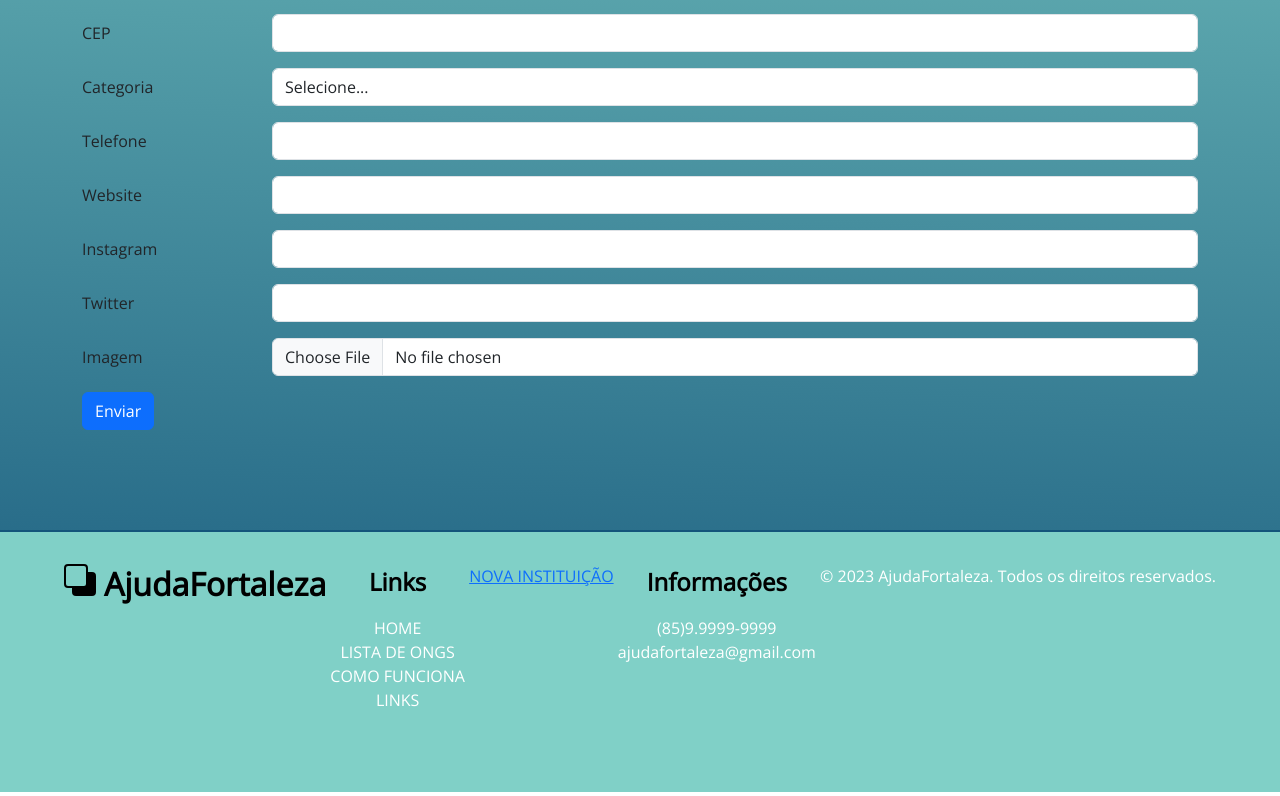
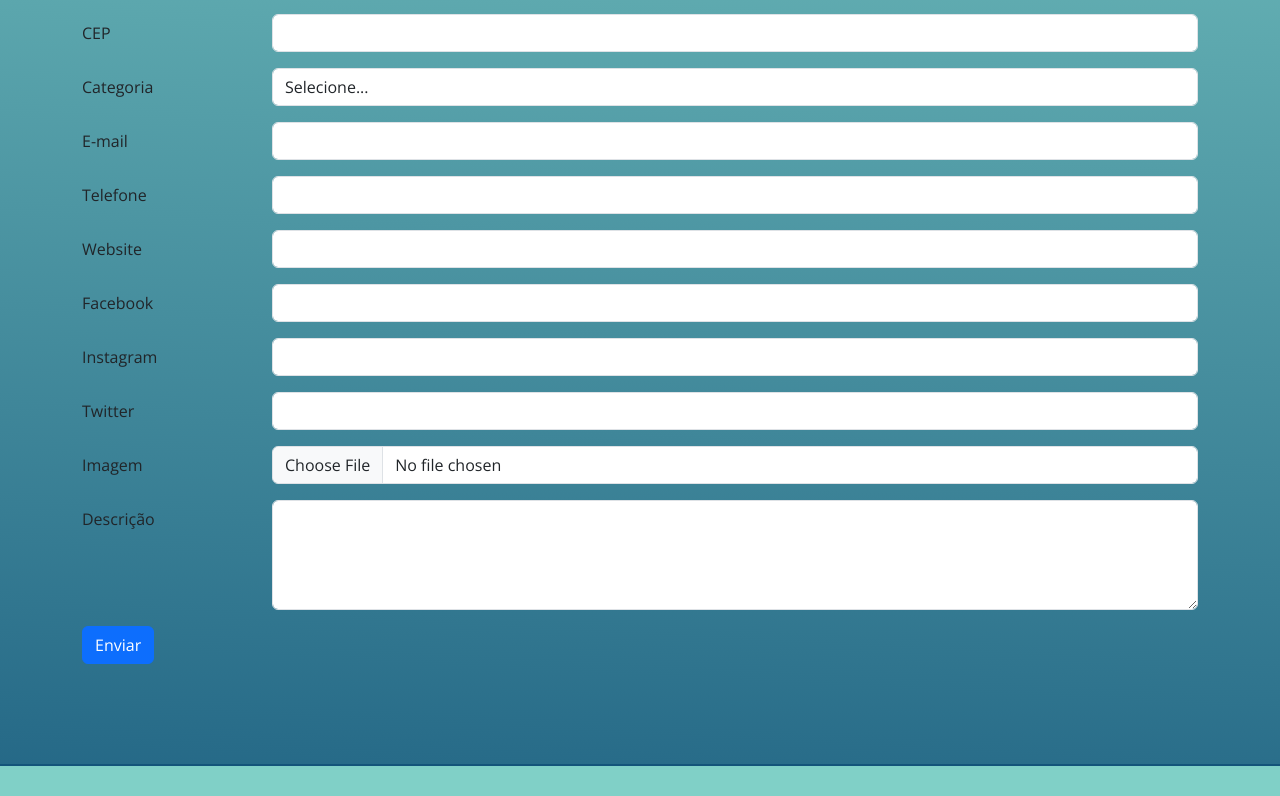
Before and after one commit to Thejuniorsouza/AjudaFortalezaApp, a React (Vite) app: page /FormNewInst in a window 1280 px wide. Shown: the part 449-1245 px from the top of the page. Built offline with nearby package versions, Linux system fonts and the light colour scheme; no server answers; the database is empty.

Commit message:
Adiciona campos do formulario que faltavam

```diff
--- a/src/components/FormDb/FormDb.jsx
+++ b/src/components/FormDb/FormDb.jsx
@@ -16,7 +16,9 @@ function FormDb() {
         estado: "CE",
         cep: "",
         telefone: "",
+        email: "",
         website: "",
+        facebook: "",
         instagram: "",
         twitter: "",
         descricao: "",
@@ -93,7 +95,9 @@ function FormDb() {
                 estado: "CE",
                 cep: "",
                 telefone: "",
+                email: "",
                 website: "",
+                facebook: "",
                 instagram: "",
                 twitter: "",
                 descricao: "",
@@ -240,6 +244,21 @@ function FormDb() {
                             </Form.Control>
                         </Col>
                     </Form.Group>
+
+                    <Form.Group as={Row} className="mb-3">
+                        <Form.Label column sm={2}>
+                            E-mail
+                        </Form.Label>
+                        <Col sm={10}>
+                            <Form.Control
+                                type="text"
+                                name="email"
+                                value={formData.email}
+                                onChange={handleInputChange}
+                            />
+                        </Col>
+                    </Form.Group>
+
                     <Form.Group as={Row} className="mb-3">
                         <Form.Label column sm={2}>
                             Telefone
@@ -268,6 +287,19 @@ function FormDb() {
                         </Col>
                     </Form.Group>
 
+                    <Form.Group as={Row} className="mb-3">
+                        <Form.Label column sm={2}>
+                            Facebook
+                        </Form.Label>
+                        <Col sm={10}>
+                            <Form.Control
+                                type="text"
+                                name="facebook"
+                                value={formData.facebook}
+                                onChange={handleInputChange}
+                            />
+                        </Col>
+                    </Form.Group>
                     <Form.Group as={Row} className="mb-3">
                         <Form.Label column sm={2}>
                             Instagram
@@ -308,6 +340,20 @@ function FormDb() {
                         </Col>
                     </Form.Group>
 
+                    <Form.Group as={Row} className="mb-3">
+                        <Form.Label column sm={2}>
+                            Descrição
+                        </Form.Label>
+                        <Col sm={10}>
+                            <Form.Control
+                                as="textarea"
+                                name="descricao"
+                                value={formData.descricao}
+                                onChange={handleInputChange}
+                                rows={4}
+                            />
+                        </Col>
+                    </Form.Group>
                     <Button variant="primary" type="submit">
                         Enviar
                     </Button>
```
